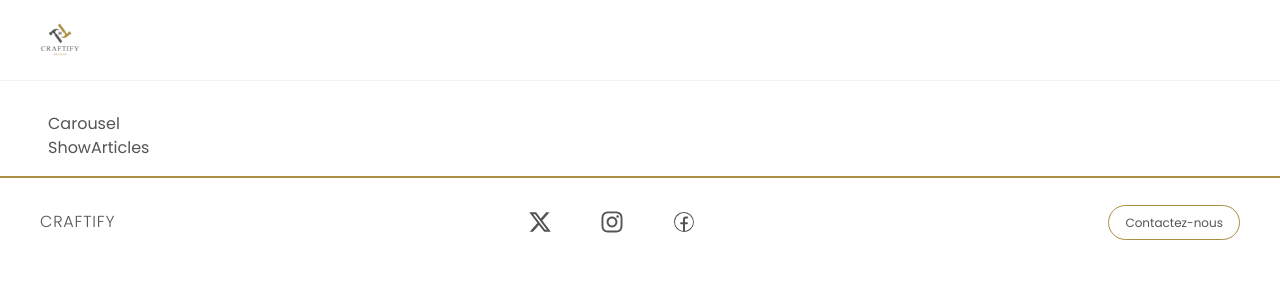
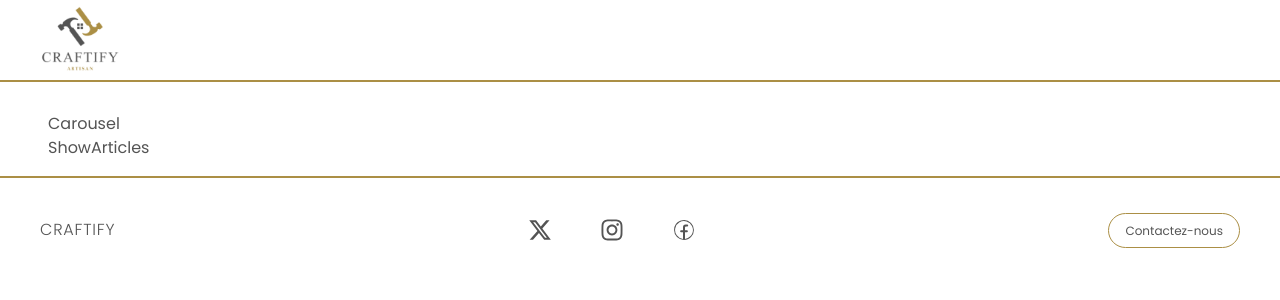
Before and after one commit to YasmineSan/The_Project, a React (Vite) app in the folder client/: page / in a window 1280 px wide. Shown: the top 300 px of the page. Built offline with nearby package versions, Linux system fonts and the light colour scheme.

Commit message:
fixed footer

```diff
--- a/client/src/components/Footer.jsx
+++ b/client/src/components/Footer.jsx
@@ -5,7 +5,8 @@ import { CiFacebook } from "react-icons/ci";
 
 const Footer = () => {
   return (
-    <footer className="flex justify-between gap-5 flex-col sm:flex-row items-center py-8 px-10 bg-inherit border-t-2 border-gold">
+    <footer className="bg-inherit border-t-2 border-gold mx-auto">
+      <div className="flex container justify-between gap-5 flex-wrap flex-col sm:flex-row items-center mx-auto lg:px-10 px-4 pt-10">
         <div className="footer-left">
           <p className="tracking-wider text-darkGrey font-light">CRAFTIFY</p>
         </div>
@@ -36,6 +37,7 @@ const Footer = () => {
             Contactez-nous
           </NavLink>
         </div>
+      </div>
     </footer>
   );
 };
--- a/client/src/components/Header.jsx
+++ b/client/src/components/Header.jsx
@@ -4,19 +4,17 @@ import { Button } from './Button'
 
 const Header = () => {
   return (
-    <div>
-      <nav className='fixed mx-auto border-b border-[#F2F2F2] top-0 left-0 right-0 z-10 bg-white bg-opacity-100'>
-        <div className='flex container lg:py-5 lg:px-10 flex-wrap items-center justify-between mx-auto px-4 py-2'>
-          <NavLink to="/"><img src="craftify.png" alt="logo Craftify" className='w-10'/></NavLink>
+    <header>
+      <nav className='fixed mx-auto border-b-2 border-gold top-0 left-0 right-0 bg-white bg-opacity-100'>
+        <div className='flex container px-4 lg:px-10 flex-wrap items-center justify-between mx-auto '>
+          <NavLink to="/"><img src="craftify.png" alt="logo Craftify" className='w-20'/></NavLink>
           <Button
             content={"S'identifier"}
             path={'/login'}
-            style={"text-white bg-golden hover:bg-slate-800 rounded-full px-5 py-2"}/>
+            style="text-white bg-golden hover:bg-slate-800 rounded-full px-5 py-2"/>
         </div>
       </nav>
-
-
-    </div>
+    </header>
   )
 }
 
```
Lines whose indentation alone changed are shown as unchanged.
